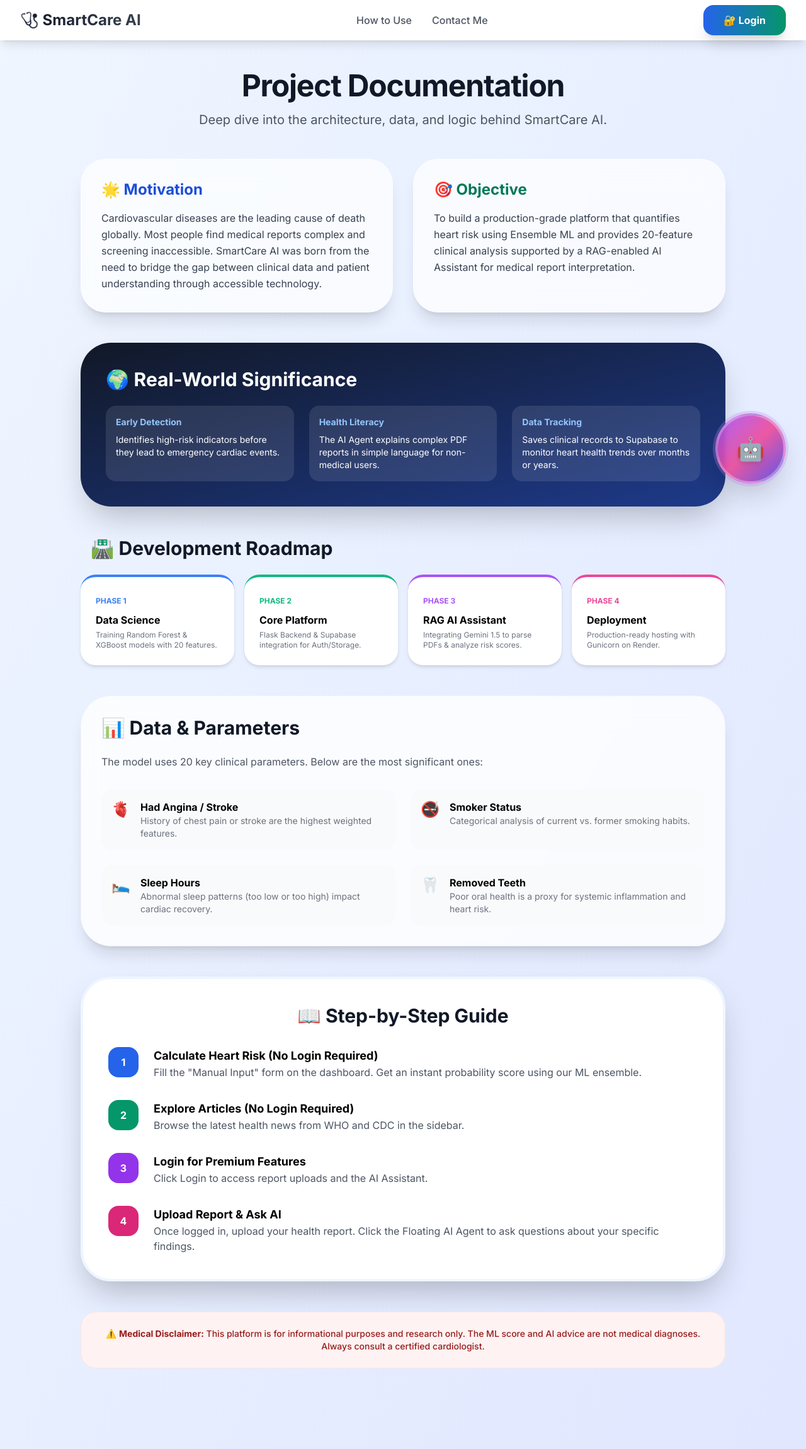
After one commit to Deepu8405/SmartCare-AI---Cardiovascular-Risk-Intelligence, a Flask app: page /how-to-use in a window 1280 px wide. The commit adds this page. Shown: the whole page at 63% size. Run offline with Flask 3, Linux system fonts and the light colour scheme; parts of the project's set-up code (start-up, migrations or seed data) failed here and were passed over; some libraries are stand-ins or nearby versions.

Commit message:
How to use update

```diff
--- a/app.py
+++ b/app.py
@@ -222,6 +222,10 @@ try:
 except Exception as e:
     print(f"Threshold load error: {e}")
     OPTIMAL_THRESHOLD = 0.5
+
+@app.route('/how-to-use')
+def how_to_use():
+    return render_template('how-to-use.html')
 
 @app.route('/predict', methods=['POST'])
 def predict():
--- a/templates/base.html
+++ b/templates/base.html
@@ -54,8 +54,9 @@
                     </h1>
                 </div>
                 <div class="hidden md:flex items-center space-x-8">
-                    <a href="https://www.youtube.com/watch?v=YGI-J-ggz9A&list=RDYGI-J-ggz9A&start_radio=1" class="text-gray-600 hover:text-blue-600 font-medium transition-colors" target="_blank">How to Use</a>
-                    <a href="https://www.google.com" class="text-gray-600 hover:text-blue-600 font-medium transition-colors" target="_blank">Contact Me</a>
+                    <!-- <a href="https://www.youtube.com/watch?v=YGI-J-ggz9A&list=RDYGI-J-ggz9A&start_radio=1" class="text-gray-600 hover:text-blue-600 font-medium transition-colors" target="_blank">How to Use</a> -->
+                   <a href="{{ url_for('how_to_use') }}" class="text-gray-600 hover:text-blue-600 font-medium transition-colors">How to Use</a>
+                    <a href="https://whimsical-conkies-ad5d60.netlify.app/" class="text-gray-600 hover:text-blue-600 font-medium transition-colors" target="_blank">Contact Me</a>
                 </div>
                 <!-- TOP-RIGHT NAVBAR - REPLACE ENTIRE #auth-nav -->
                 <!-- DYNAMIC NAVBAR - Shows Welcome/Logout WHEN LOGGED IN -->
--- /dev/null
+++ b/templates/how-to-use.html
@@ -0,0 +1,150 @@
+{% extends "base.html" %}
+{% block content %}
+
+<div class="max-w-5xl mx-auto space-y-12 pb-20 animate-fade-in">
+    <div class="text-center space-y-4">
+        <h1 class="text-5xl font-black text-gray-900 tracking-tight">Project Documentation</h1>
+        <p class="text-xl text-gray-600">Deep dive into the architecture, data, and logic behind SmartCare AI.</p>
+    </div>
+
+    <div class="grid md:grid-cols-2 gap-8">
+        <div class="bg-white/70 backdrop-blur-xl p-8 rounded-[2.5rem] shadow-xl border border-white/40">
+            <h2 class="text-2xl font-bold text-blue-700 mb-4">🌟 Motivation</h2>
+            <p class="text-gray-700 leading-relaxed">
+                Cardiovascular diseases are the leading cause of death globally. Most people find medical reports complex and screening inaccessible.
+                SmartCare AI was born from the need to bridge the gap between clinical data and patient understanding through accessible technology.
+            </p>
+        </div>
+        <div class="bg-white/70 backdrop-blur-xl p-8 rounded-[2.5rem] shadow-xl border border-white/40">
+            <h2 class="text-2xl font-bold text-emerald-700 mb-4">🎯 Objective</h2>
+            <p class="text-gray-700 leading-relaxed">
+                To build a production-grade platform that quantifies heart risk using Ensemble ML and provides 20-feature clinical analysis
+                supported by a RAG-enabled AI Assistant for medical report interpretation.
+            </p>
+        </div>
+    </div>
+
+    <div class="bg-gradient-to-br from-gray-900 to-blue-900 text-white p-10 rounded-[3rem] shadow-2xl">
+        <h2 class="text-3xl font-bold mb-6">🌍 Real-World Significance</h2>
+        <div class="grid md:grid-cols-3 gap-6 text-sm">
+            <div class="p-4 bg-white/10 rounded-2xl">
+                <p class="font-bold text-blue-300 mb-2">Early Detection</p>
+                Identifies high-risk indicators before they lead to emergency cardiac events.
+            </div>
+            <div class="p-4 bg-white/10 rounded-2xl">
+                <p class="font-bold text-blue-300 mb-2">Health Literacy</p>
+                The AI Agent explains complex PDF reports in simple language for non-medical users.
+            </div>
+            <div class="p-4 bg-white/10 rounded-2xl">
+                <p class="font-bold text-blue-300 mb-2">Data Tracking</p>
+                Saves clinical records to Supabase to monitor heart health trends over months or years.
+            </div>
+        </div>
+    </div>
+
+    <div class="space-y-6">
+        <h2 class="text-3xl font-bold text-gray-900 px-4">🛣️ Development Roadmap</h2>
+        <div class="grid grid-cols-1 md:grid-cols-4 gap-4">
+            <div class="bg-white p-6 rounded-3xl shadow-md border-t-4 border-blue-500">
+                <span class="text-xs font-bold text-blue-500 uppercase">Phase 1</span>
+                <p class="font-bold mt-2">Data Science</p>
+                <p class="text-xs text-gray-500 mt-1">Training Random Forest & XGBoost models with 20 features.</p>
+            </div>
+            <div class="bg-white p-6 rounded-3xl shadow-md border-t-4 border-emerald-500">
+                <span class="text-xs font-bold text-emerald-500 uppercase">Phase 2</span>
+                <p class="font-bold mt-2">Core Platform</p>
+                <p class="text-xs text-gray-500 mt-1">Flask Backend & Supabase integration for Auth/Storage.</p>
+            </div>
+            <div class="bg-white p-6 rounded-3xl shadow-md border-t-4 border-purple-500">
+                <span class="text-xs font-bold text-purple-500 uppercase">Phase 3</span>
+                <p class="font-bold mt-2">RAG AI Assistant</p>
+                <p class="text-xs text-gray-500 mt-1">Integrating Gemini 1.5 to parse PDFs & analyze risk scores.</p>
+            </div>
+            <div class="bg-white p-6 rounded-3xl shadow-md border-t-4 border-pink-500">
+                <span class="text-xs font-bold text-pink-500 uppercase">Phase 4</span>
+                <p class="font-bold mt-2">Deployment</p>
+                <p class="text-xs text-gray-500 mt-1">Production-ready hosting with Gunicorn on Render.</p>
+            </div>
+        </div>
+    </div>
+
+    <div class="bg-white/80 backdrop-blur-xl p-8 rounded-[3rem] shadow-xl border border-gray-100">
+        <h2 class="text-3xl font-bold text-gray-900 mb-6">📊 Data & Parameters</h2>
+        <p class="text-gray-600 mb-8">
+            The model uses 20 key clinical parameters. Below are the most significant ones:
+        </p>
+        <div class="grid md:grid-cols-2 gap-6">
+            <div class="flex gap-4 p-4 bg-gray-50 rounded-2xl">
+                <span class="text-2xl">🫀</span>
+                <div>
+                    <p class="font-bold">Had Angina / Stroke</p>
+                    <p class="text-sm text-gray-500">History of chest pain or stroke are the highest weighted features.</p>
+                </div>
+            </div>
+            <div class="flex gap-4 p-4 bg-gray-50 rounded-2xl">
+                <span class="text-2xl">🚭</span>
+                <div>
+                    <p class="font-bold">Smoker Status</p>
+                    <p class="text-sm text-gray-500">Categorical analysis of current vs. former smoking habits.</p>
+                </div>
+            </div>
+            <div class="flex gap-4 p-4 bg-gray-50 rounded-2xl">
+                <span class="text-2xl">🛌</span>
+                <div>
+                    <p class="font-bold">Sleep Hours</p>
+                    <p class="text-sm text-gray-500">Abnormal sleep patterns (too low or too high) impact cardiac recovery.</p>
+                </div>
+            </div>
+            <div class="flex gap-4 p-4 bg-gray-50 rounded-2xl">
+                <span class="text-2xl">🦷</span>
+                <div>
+                    <p class="font-bold">Removed Teeth</p>
+                    <p class="text-sm text-gray-500">Poor oral health is a proxy for systemic inflammation and heart risk.</p>
+                </div>
+            </div>
+        </div>
+    </div>
+
+    <div class="bg-white p-10 rounded-[3rem] shadow-2xl border-4 border-blue-50">
+        <h2 class="text-3xl font-bold text-gray-900 mb-8 text-center">📖 Step-by-Step Guide</h2>
+        <div class="space-y-8">
+            <div class="flex items-start gap-6">
+                <div class="w-12 h-12 bg-blue-600 text-white rounded-2xl flex items-center justify-center font-bold flex-shrink-0">1</div>
+                <div>
+                    <p class="text-lg font-bold">Calculate Heart Risk (No Login Required)</p>
+                    <p class="text-gray-600">Fill the "Manual Input" form on the dashboard. Get an instant probability score using our ML ensemble.</p>
+                </div>
+            </div>
+            <div class="flex items-start gap-6">
+                <div class="w-12 h-12 bg-emerald-600 text-white rounded-2xl flex items-center justify-center font-bold flex-shrink-0">2</div>
+                <div>
+                    <p class="text-lg font-bold">Explore Articles (No Login Required)</p>
+                    <p class="text-gray-600">Browse the latest health news from WHO and CDC in the sidebar.</p>
+                </div>
+            </div>
+            <div class="flex items-start gap-6">
+                <div class="w-12 h-12 bg-purple-600 text-white rounded-2xl flex items-center justify-center font-bold flex-shrink-0">3</div>
+                <div>
+                    <p class="text-lg font-bold">Login for Premium Features</p>
+                    <p class="text-gray-600">Click Login to access report uploads and the AI Assistant.</p>
+                </div>
+            </div>
+            <div class="flex items-start gap-6">
+                <div class="w-12 h-12 bg-pink-600 text-white rounded-2xl flex items-center justify-center font-bold flex-shrink-0">4</div>
+                <div>
+                    <p class="text-lg font-bold">Upload Report & Ask AI</p>
+                    <p class="text-gray-600">Once logged in, upload your health report. Click the Floating AI Agent to ask questions about your specific findings.</p>
+                </div>
+            </div>
+        </div>
+    </div>
+
+    <div class="p-6 bg-red-50 border border-red-100 rounded-3xl text-center">
+        <p class="text-sm text-red-800 font-medium">
+            ⚠️ <strong>Medical Disclaimer:</strong> This platform is for informational purposes and research only.
+            The ML score and AI advice are not medical diagnoses. Always consult a certified cardiologist.
+        </p>
+    </div>
+</div>
+
+{% endblock %}
```
